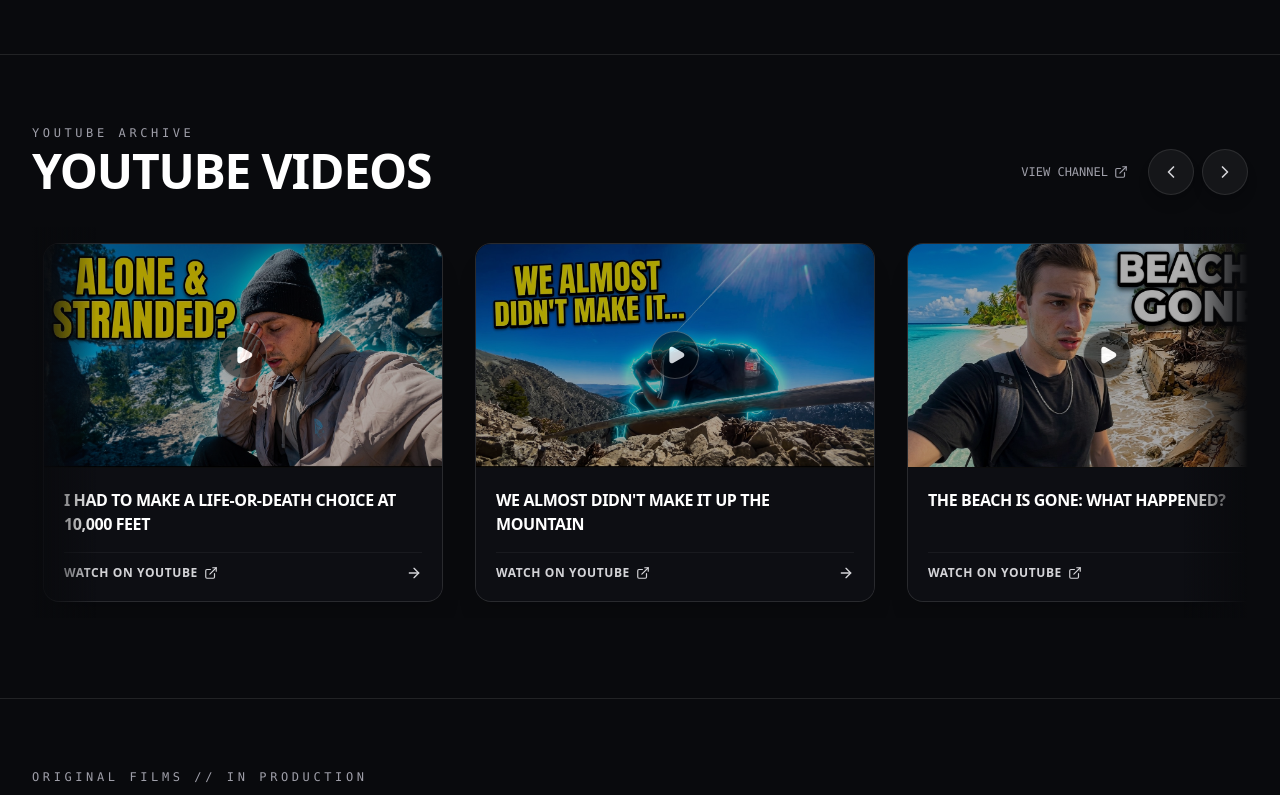
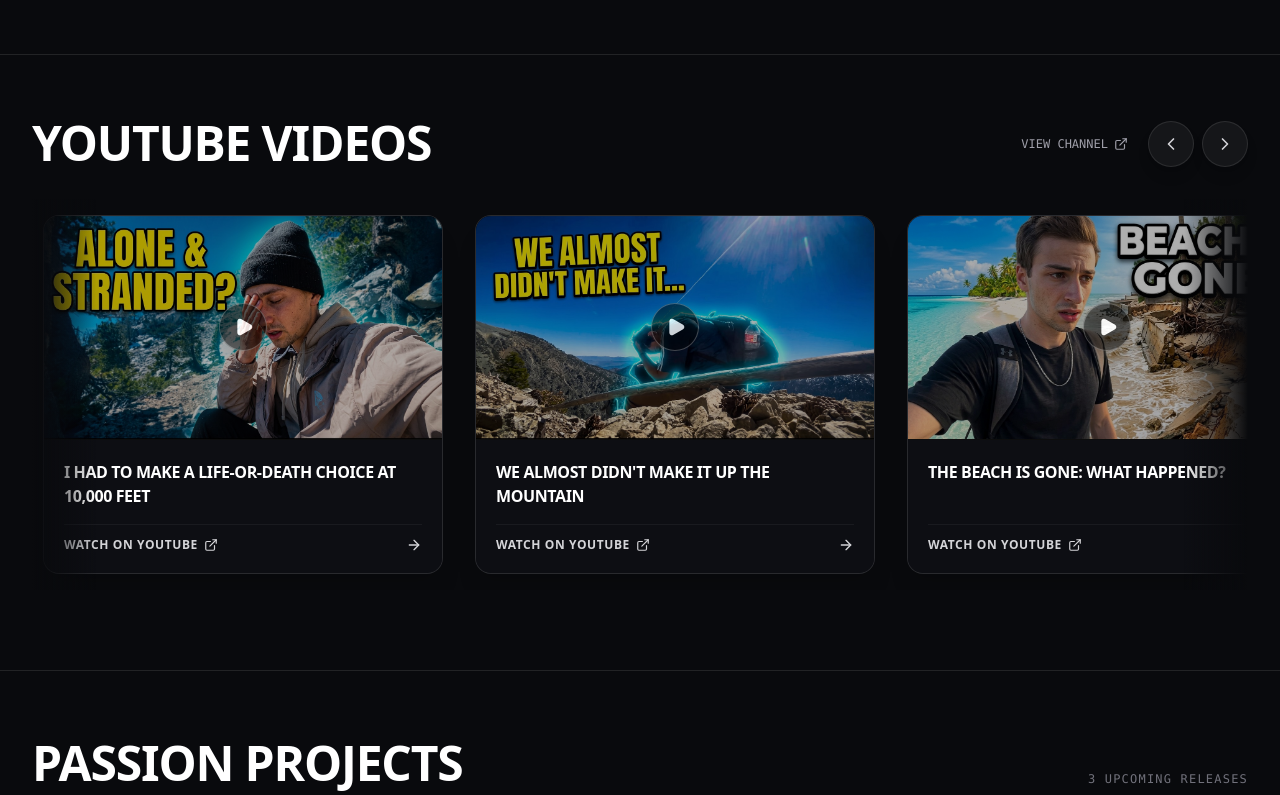
Before and after one commit to leeparsonsbusiness-cloud/theleeparsons, a Next.js app: page / in a window 1280 px wide. Shown: the part 3440-4235 px from the top of the page. Built offline with nearby package versions, Linux system fonts and the light colour scheme.

Commit message:
Remove YOUTUBE ARCHIVE and ORIGINAL FILMS // IN PRODUCTION labels across site

```diff
--- a/app/films/page.tsx
+++ b/app/films/page.tsx
@@ -193,8 +193,7 @@ export default function FilmsPage() {
       <section className="max-w-7xl mx-auto px-4 md:px-8 pb-20 border-t border-white/10 pt-16 relative">
         <div className="mb-8 flex flex-col sm:flex-row sm:items-end justify-between gap-4">
           <div>
-            <span className="text-xs uppercase font-mono tracking-[0.3em] text-zinc-400">YOUTUBE ARCHIVE</span>
-            <h2 className="text-3xl md:text-5xl font-black uppercase tracking-tight text-white mt-1">
+            <h2 className="text-3xl md:text-5xl font-black uppercase tracking-tight text-white">
               YOUTUBE VIDEOS
             </h2>
           </div>
@@ -296,8 +295,7 @@ export default function FilmsPage() {
       <section className="max-w-7xl mx-auto px-4 md:px-8 pb-20 border-t border-white/10 pt-16">
         <div className="mb-8 flex flex-col sm:flex-row sm:items-end justify-between gap-2">
           <div>
-            <span className="text-xs uppercase font-mono tracking-[0.3em] text-zinc-400">ORIGINAL FILMS // IN PRODUCTION</span>
-            <h2 className="text-3xl md:text-5xl font-black uppercase tracking-tight text-white mt-1">
+            <h2 className="text-3xl md:text-5xl font-black uppercase tracking-tight text-white">
               PASSION PROJECTS
             </h2>
           </div>
--- a/app/page.tsx
+++ b/app/page.tsx
@@ -521,8 +521,7 @@ export default function HomePage() {
         <div className="max-w-7xl mx-auto px-4 md:px-8 pb-20 border-t border-white/10 pt-16 relative">
           <div className="mb-8 flex flex-col sm:flex-row sm:items-end justify-between gap-4">
             <div>
-              <span className="text-xs uppercase font-mono tracking-[0.3em] text-zinc-400">YOUTUBE ARCHIVE</span>
-              <h3 className="text-3xl md:text-5xl font-black uppercase tracking-tight text-white mt-1">
+              <h3 className="text-3xl md:text-5xl font-black uppercase tracking-tight text-white">
                 YOUTUBE VIDEOS
               </h3>
             </div>
@@ -623,7 +622,6 @@ export default function HomePage() {
         <div className="max-w-7xl mx-auto px-4 md:px-8 pb-20 border-t border-white/10 pt-16">
           <div className="mb-8 flex flex-col sm:flex-row sm:items-end justify-between gap-2">
             <div>
-              <span className="text-xs uppercase font-mono tracking-[0.3em] text-zinc-400">ORIGINAL FILMS // IN PRODUCTION</span>
               <h3 className="text-3xl md:text-5xl font-black uppercase tracking-tight text-white mt-1">
                 PASSION PROJECTS
               </h3>
```
